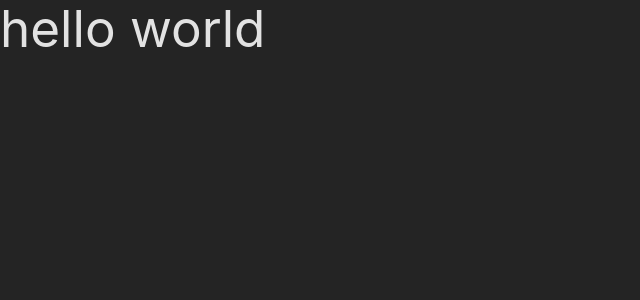
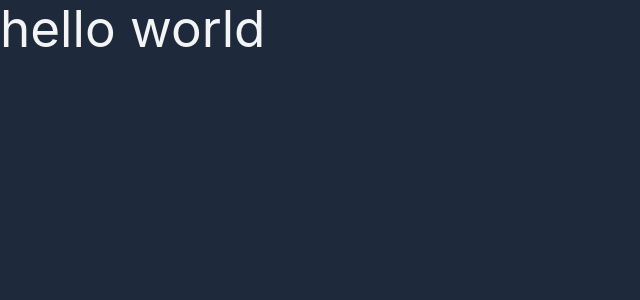
Before and after one commit to totti-rdz/react-tw-infinite-horizontal-scroll-animation, a React (Vite) app: page / in a window 1280 px wide. Shown: the top 300 px of the page, without its empty margins (0-640 px from the left). Built offline with nearby package versions, Linux system fonts and the light colour scheme.

Commit message:
global color adjustments

```diff
--- a/src/styles/globals.css
+++ b/src/styles/globals.css
@@ -7,9 +7,8 @@
   line-height: 1.5;
   font-weight: 400;
 
-  color-scheme: light dark;
-  color: rgba(255, 255, 255, 0.87);
-  background-color: #242424;
+  color: rgba(255, 255, 255, 0.95);
+  background: #1e293b;
 
   font-synthesis: none;
   text-rendering: optimizeLegibility;
```
